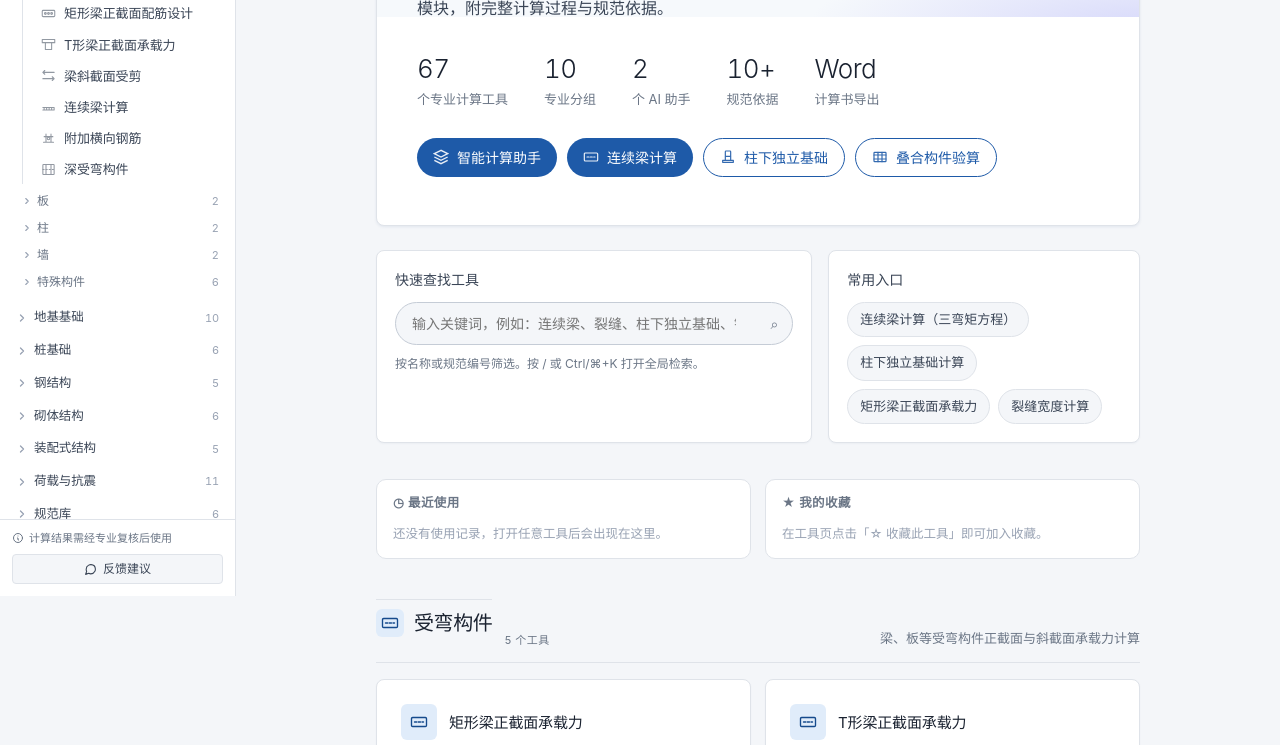
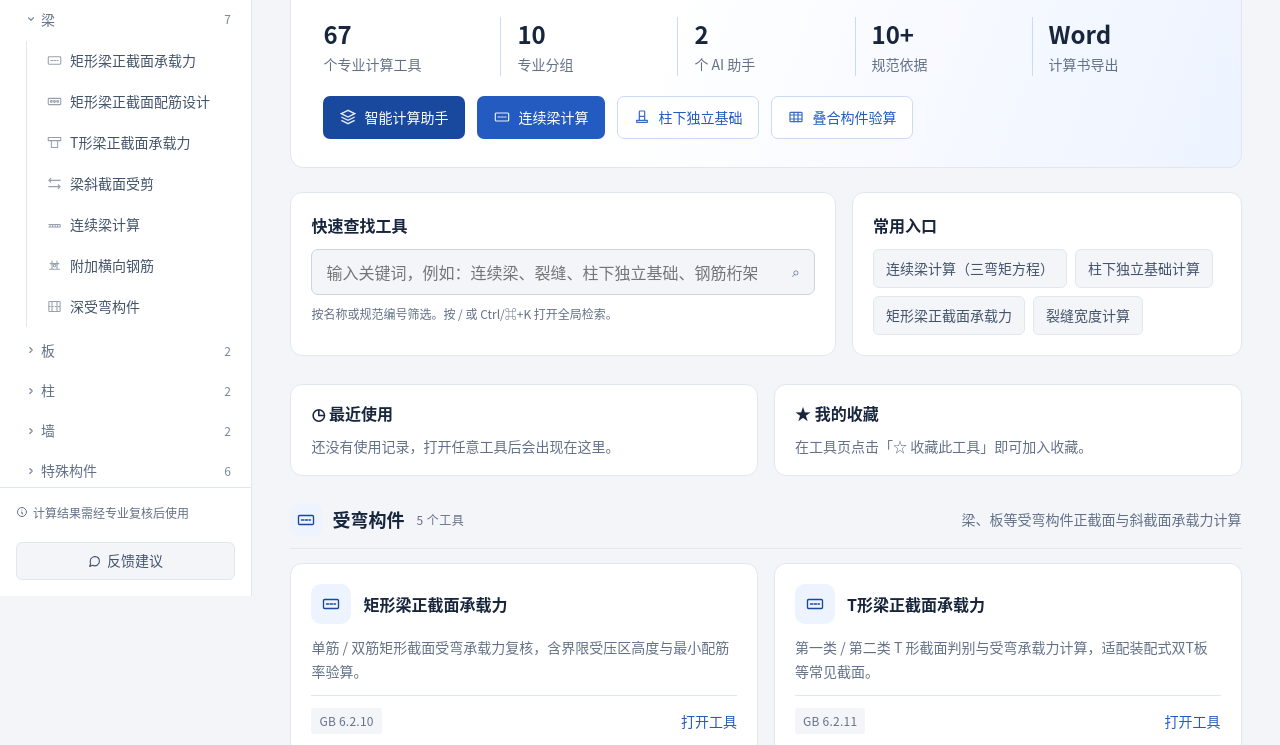
Before and after one commit to lining9898/struct-calc-toolkit, a plain HTML site: page index.html in a window 1280 px wide. Shown: the part 204-949 px from the top of the page. Drawn offline with Linux system fonts and the light colour scheme.

Commit message:
style: load consistent layout and typography theme

```diff
--- a/index.html
+++ b/index.html
@@ -1222,6 +1222,7 @@
 }
 
 </style>
+<link rel="stylesheet" href="src/ui/ui-refinement.css">
 </head>
 <body>
 <div class="app">
```
